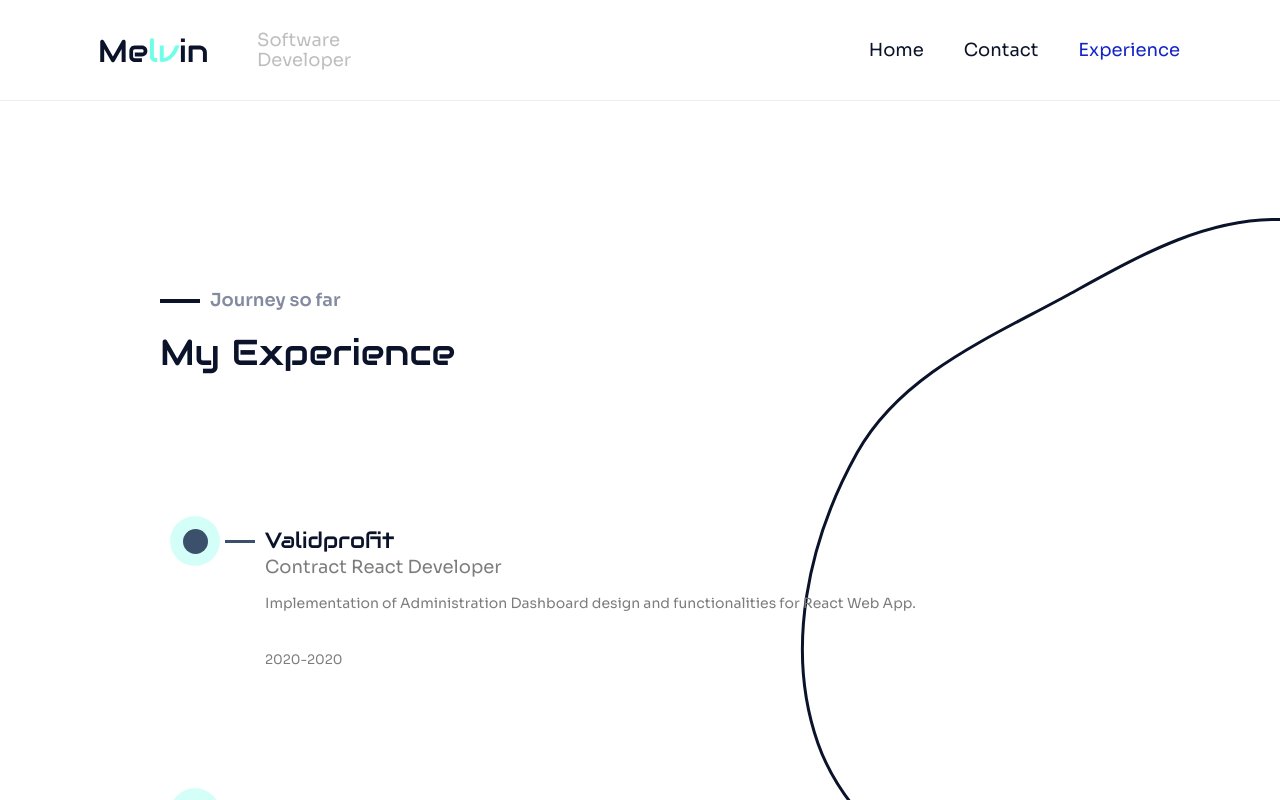
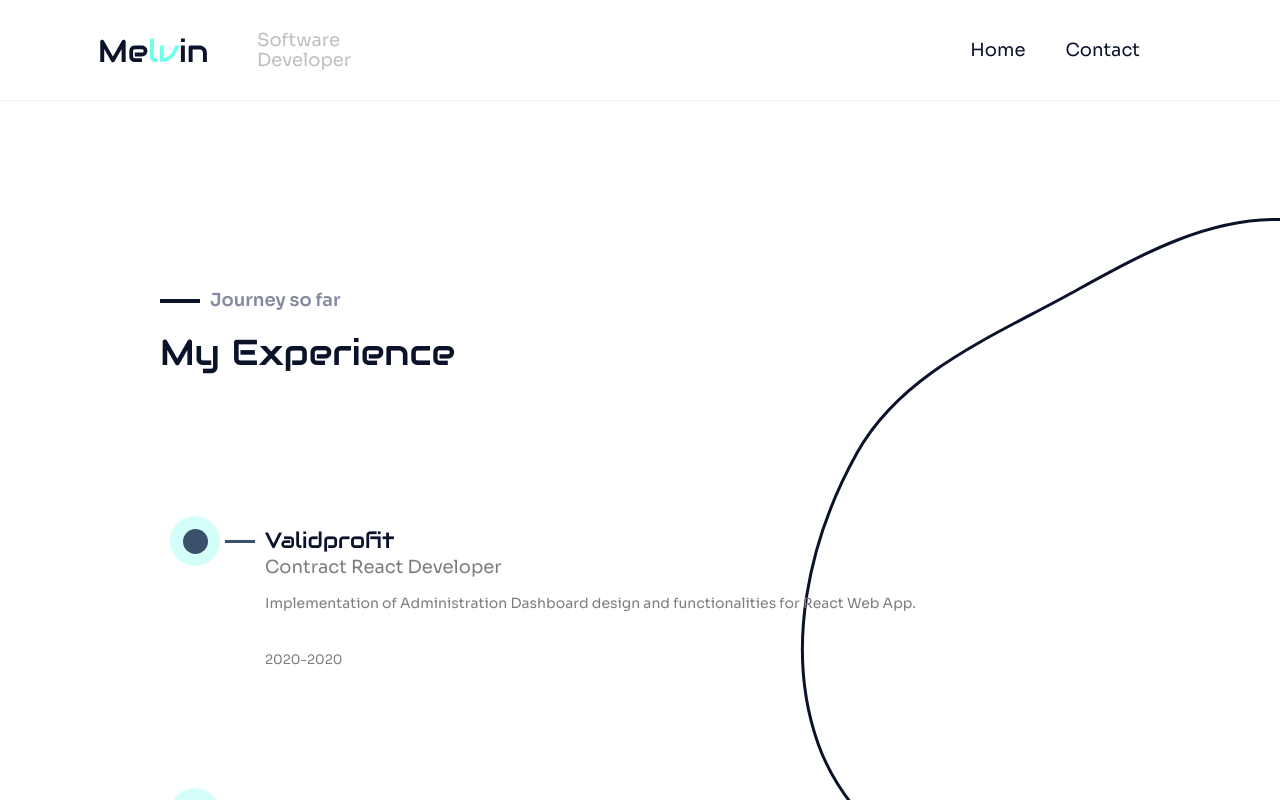
Before and after one commit to MelvinManni/portfolio-v3, a React (Create React App) app: page /experience in a window 1280 px wide. Shown: the top 800 px of the page. Built offline with nearby package versions, Linux system fonts and the light colour scheme.

Commit message:
removed experience nav

```diff
--- a/src/components/Navbar/index.js
+++ b/src/components/Navbar/index.js
@@ -112,7 +112,7 @@ const Toggle = styled.button`
 const route = [
   { name: "Home", path: "/" },
   { name: "Contact", path: "/contact" },
-  { name: "Experience", path: "/experience" },
+  // { name: "Experience", path: "/experience" },
 ];
 
 export default function Navbar(props) {
```
